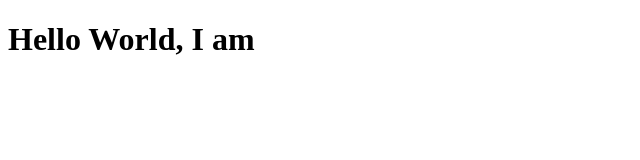
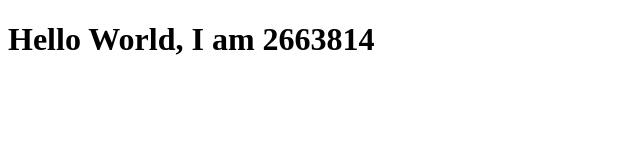
Before and after one commit to dreadnought147/2663814-labs-25, a plain HTML site: page index.html in a window 1280 px wide. Shown: the whole page, without its empty margins (0-640 px from the left). Drawn offline with Linux system fonts and the light colour scheme.

Commit message:
another commit message for my student branch

```diff
--- a/index.html
+++ b/index.html
@@ -8,7 +8,7 @@
 <body>
 
     <h1>
-        Hello World, I am
+        Hello World, I am 2663814
     </h1>
 
 </body>
```
Also changed, not shown: student-info.txt.
